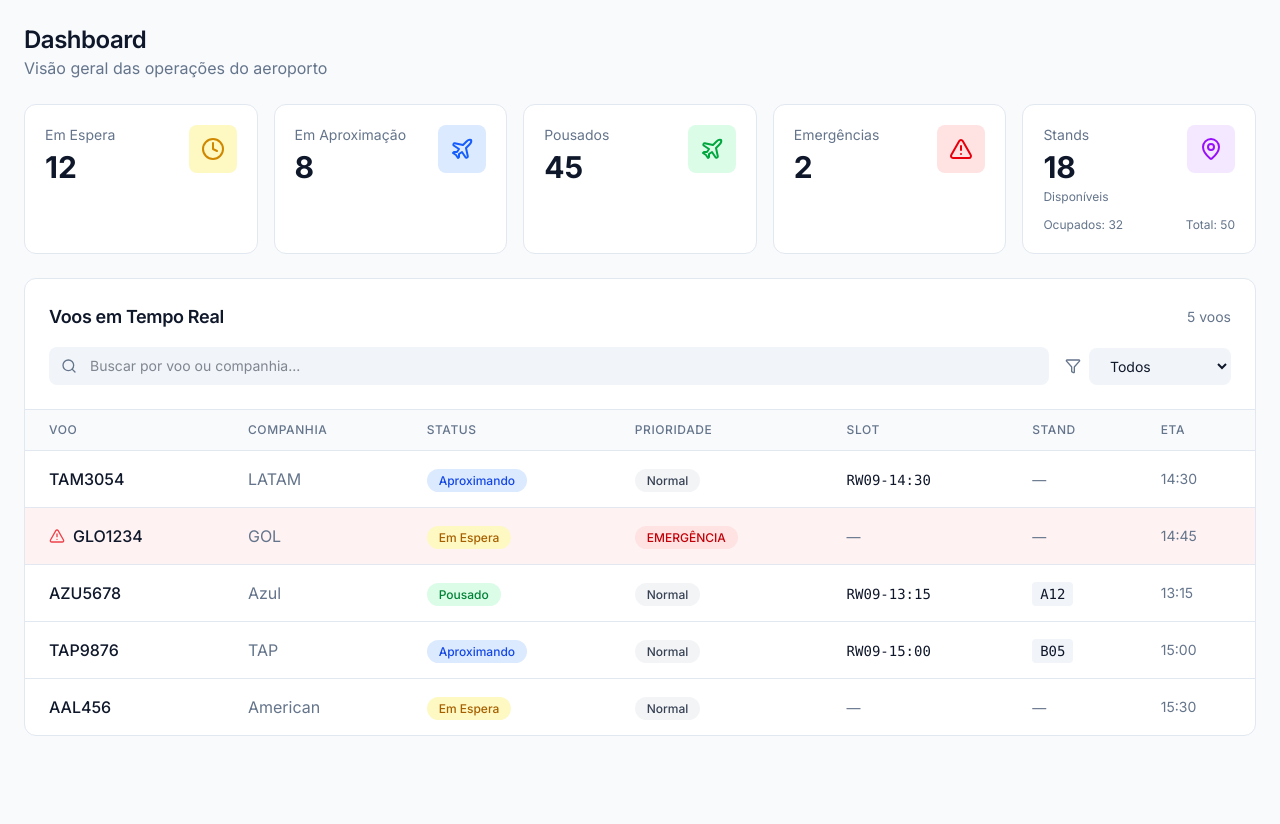
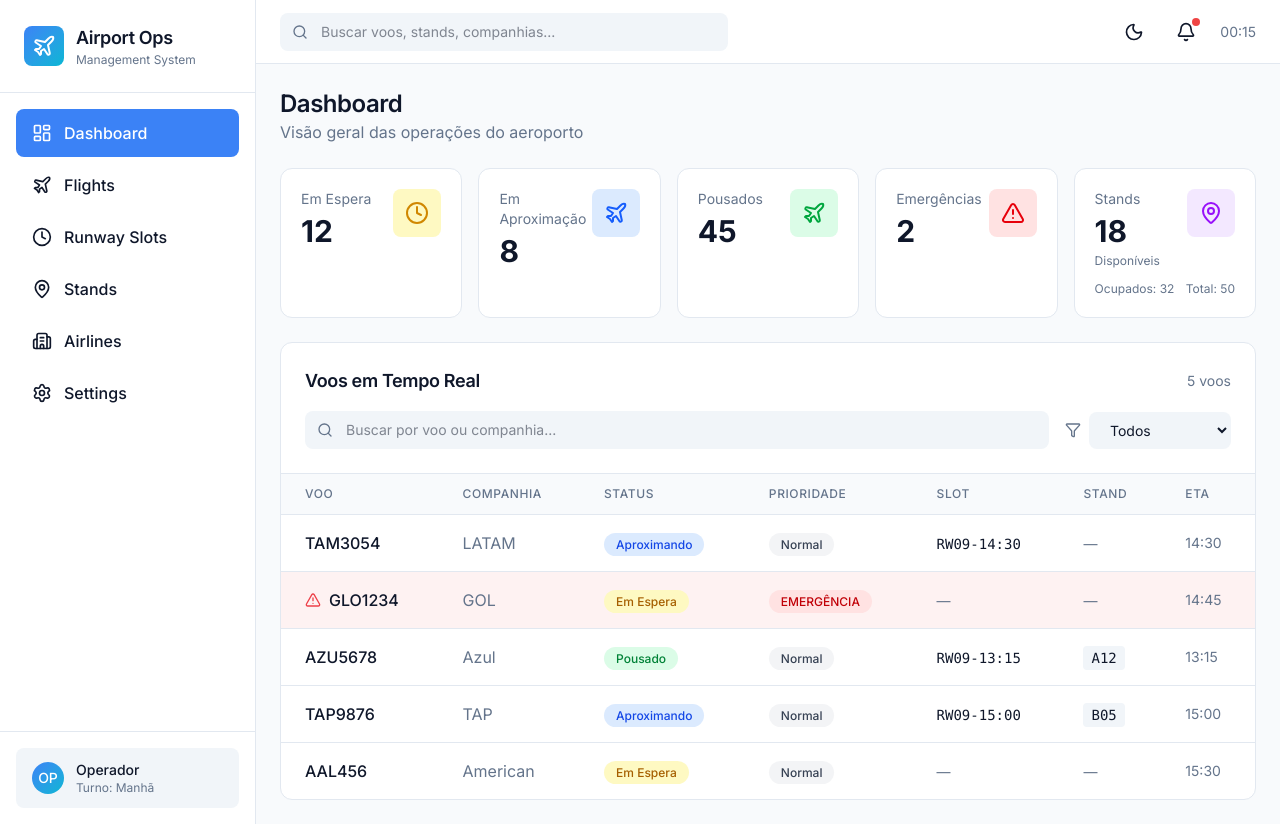
Before and after one commit to devbernardobotelho/airport-flow-system, a React (Vite) app in the folder frontend/airport-flow-system/: page / in a window 1280 px wide. Before the commit the page ends 800 px from the top, so only its background shows below. Built offline with nearby package versions, Linux system fonts and the light colour scheme.

Commit message:
feat: add routes and side bar menu

```diff
--- a/frontend/airport-flow-system/package.json
+++ b/frontend/airport-flow-system/package.json
@@ -15,6 +15,7 @@
     "motion": "^12.38.0",
     "react": "^19.2.5",
     "react-dom": "^19.2.5",
+    "react-router": "^7.14.2",
     "tailwindcss": "^4.2.4"
   },
   "devDependencies": {
--- a/frontend/airport-flow-system/src/App.tsx
+++ b/frontend/airport-flow-system/src/App.tsx
@@ -1,12 +1,6 @@
-import { AirportDashboard } from "./pages/DashboardPage";
+import { RouterProvider } from "react-router";
+import { router } from "./routes";
 
-function App() {
-
-  return (
-    <div className="p-6">
-      <AirportDashboard />
-    </div>
-  );
+export default function App() {
+  return <RouterProvider router={router} />;
 }
-
-export default App;
--- /dev/null
+++ b/frontend/airport-flow-system/src/components/main/AirportHeader.tsx
@@ -0,0 +1,51 @@
+import { Bell, Search, Moon, Sun } from "lucide-react";
+import { useState } from "react";
+
+export function AirportHeader() {
+    const [isDark, setIsDark] = useState(false);
+
+    const toggleTheme = () => {
+        setIsDark(!isDark);
+        document.documentElement.classList.toggle("dark");
+    };
+
+    return (
+        <header className="h-16 bg-card border-b border-border flex items-center justify-between px-6">
+            <div className="flex-1 max-w-md">
+                <div className="relative">
+                    <Search className="absolute left-3 top-1/2 -translate-y-1/2 w-4 h-4 text-muted-foreground" />
+                    <input
+                        type="text"
+                        placeholder="Buscar voos, stands, companhias..."
+                        className="w-full pl-10 pr-4 py-2 bg-muted border border-transparent rounded-lg text-sm focus:outline-none focus:ring-2 focus:ring-primary focus:border-transparent"
+                    />
+                </div>
+            </div>
+            <div className="flex items-center space-x-4">
+                <button
+                    onClick={toggleTheme}
+                    className="p-2 hover:bg-muted rounded-lg transition-colors"
+                    title="Alternar tema"
+                >
+                    {isDark ? (
+                        <Sun className="w-5 h-5 text-foreground" />
+                    ) : (
+                        <Moon className="w-5 h-5 text-foreground" />
+                    )}
+                </button>
+
+                <button className="relative p-2 hover:bg-muted rounded-lg transition-colors">
+                    <Bell className="w-5 h-5 text-foreground" />
+                    <span className="absolute top-1 right-1 w-2 h-2 bg-destructive rounded-full"></span>
+                </button>
+
+                <div className="text-sm text-muted-foreground">
+                    {new Date().toLocaleTimeString("pt-BR", {
+                        hour: "2-digit",
+                        minute: "2-digit",
+                    })}
+                </div>
+            </div>
+        </header>
+    );
+}
--- /dev/null
+++ b/frontend/airport-flow-system/src/components/main/SideBar.tsx
@@ -0,0 +1,67 @@
+import { NavLink } from "react-router";
+import { LayoutDashboard, Plane, Clock, MapPin, Building2, Settings } from "lucide-react";
+
+export function AirportSidebar() {
+  const navItems = [
+    { path: "/", icon: LayoutDashboard, label: "Dashboard", end: true },
+    { path: "/flights", icon: Plane, label: "Flights" },
+    { path: "/runway-slots", icon: Clock, label: "Runway Slots" },
+    { path: "/stands", icon: MapPin, label: "Stands" },
+    { path: "/airlines", icon: Building2, label: "Airlines" },
+    { path: "/settings", icon: Settings, label: "Settings" },
+  ];
+
+  return (
+    <aside className="w-64 bg-card border-r border-border flex flex-col">
+      <div className="p-6 border-b border-border">
+        <div className="flex items-center space-x-3">
+          <div className="w-10 h-10 bg-gradient-to-br from-primary to-accent rounded-lg flex items-center justify-center">
+            <Plane className="w-6 h-6 text-white" />
+          </div>
+          <div>
+            <h1 className="text-lg font-semibold">Airport Ops</h1>
+            <p className="text-xs text-muted-foreground">Management System</p>
+          </div>
+        </div>
+      </div>
+
+      {/* Navigation */}
+      <nav className="flex-1 p-4 space-y-1">
+        {navItems.map((item) => {
+          const Icon = item.icon;
+          return (
+            <NavLink
+              key={item.path}
+              to={item.path}
+              end={item.end}
+              className={({ isActive }) =>
+                `flex items-center space-x-3 px-4 py-3 rounded-lg transition-colors ${isActive
+                  ? "bg-primary text-primary-foreground"
+                  : "text-foreground hover:bg-muted"
+                }`
+              }
+            >
+              <Icon className="w-5 h-5" />
+              <span className="font-medium">{item.label}</span>
+            </NavLink>
+          );
+        })}
+      </nav>
+
+      {/* Footer */}
+      <div className="p-4 border-t border-border">
+        <div className="px-4 py-3 bg-muted rounded-lg">
+          <div className="flex items-center space-x-3">
+            <div className="w-8 h-8 bg-gradient-to-br from-primary to-accent rounded-full flex items-center justify-center text-white text-sm font-medium">
+              OP
+            </div>
+            <div className="flex-1 min-w-0">
+              <p className="text-sm font-medium truncate">Operador</p>
+              <p className="text-xs text-muted-foreground">Turno: Manhã</p>
+            </div>
+          </div>
+        </div>
+      </div>
+    </aside>
+  );
+}
--- /dev/null
+++ b/frontend/airport-flow-system/src/pages/AirportLayout.tsx
@@ -0,0 +1,17 @@
+import { Outlet } from "react-router";
+import { AirportSidebar } from "../components/main/SideBar";
+import { AirportHeader } from "../components/main/AirportHeader";
+
+export function AirportLayout() {
+  return (
+    <div className="min-h-screen bg-background flex">
+      <AirportSidebar />
+      <div className="flex-1 flex flex-col">
+        <AirportHeader />
+        <main className="flex-1 overflow-auto p-6">
+          <Outlet />
+        </main>
+      </div>
+    </div>
+  );
+}
--- a/frontend/airport-flow-system/src/pages/DashboardPage.tsx
+++ b/frontend/airport-flow-system/src/pages/DashboardPage.tsx
@@ -1,5 +1,5 @@
-import { DashboardMetrics } from "../components/DashboardMetrics";
-import { FlightsList } from "../components/FlightsList";
+import { DashboardMetrics } from "../components/dashboard/DashboardMetrics";
+import { FlightsList } from "../components/dashboard/FlightsList";
 
 export function AirportDashboard() {
     return (
--- /dev/null
+++ b/frontend/airport-flow-system/src/routes.ts
@@ -0,0 +1,16 @@
+import { createBrowserRouter } from "react-router";
+import { AirportDashboard } from "./pages/DashboardPage";
+import { AirportLayout } from "./pages/AirportLayout";
+
+export const router = createBrowserRouter([
+  {
+    path: "/",
+    Component: AirportLayout,
+    children: [
+      {
+        index: true,
+        Component: AirportDashboard,
+      },
+    ],
+  },
+]);
```
Also changed, not shown: frontend/airport-flow-system/src/components/dashboard/DashboardMetrics.tsx (renamed from frontend/airport-flow-system/src/components/DashboardMetrics.tsx), frontend/airport-flow-system/src/components/dashboard/FlightsList.tsx (renamed from frontend/airport-flow-system/src/components/FlightsList.tsx), 1 other file (tests, documents, lock files or other folders).
